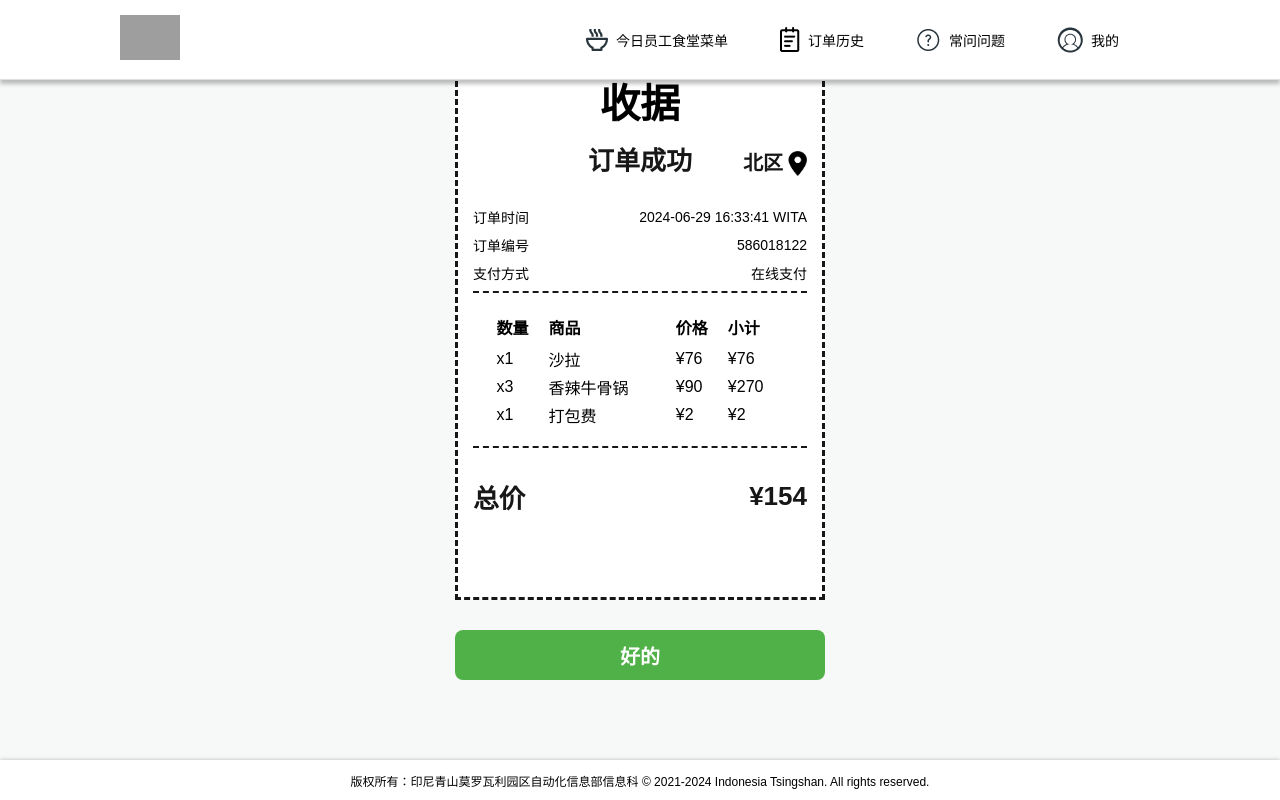
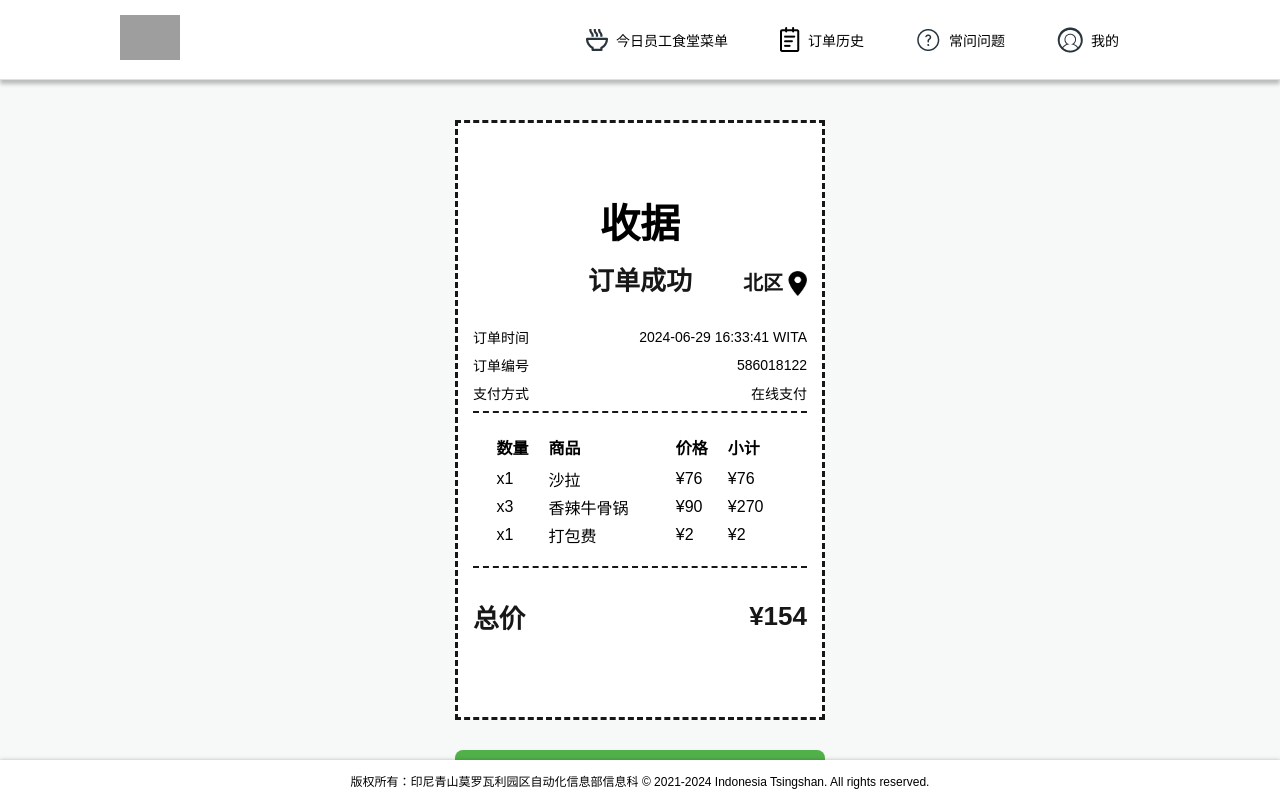
Before and after one commit to dzakw/dzakw.github.io, a PHP site: the page made by html/order system/receipt.html in a window 1280 px wide. Run offline with PHP 8.4, Linux system fonts and the light colour scheme; some libraries are stand-ins or nearby versions; grey boxes are pictures that could not be loaded.

Commit message:
fix margin

```diff
--- a/css/place-order.css
+++ b/css/place-order.css
@@ -415,6 +415,10 @@ h3 {
     margin: 0 auto;
 }
 
+.marg-120 {
+    margin-top: 120px;
+}
+
 .receipt {
     height: 600px;
     width: 100%;
--- a/html/order system/receipt.html
+++ b/html/order system/receipt.html
@@ -29,7 +29,7 @@
         </div>
     </div>
 
-    <div class="receipt-container">
+    <div class="receipt-container marg-120">
         <div class="receipt">
             <h2>收据</h2>
             <div class="col-container">
```
